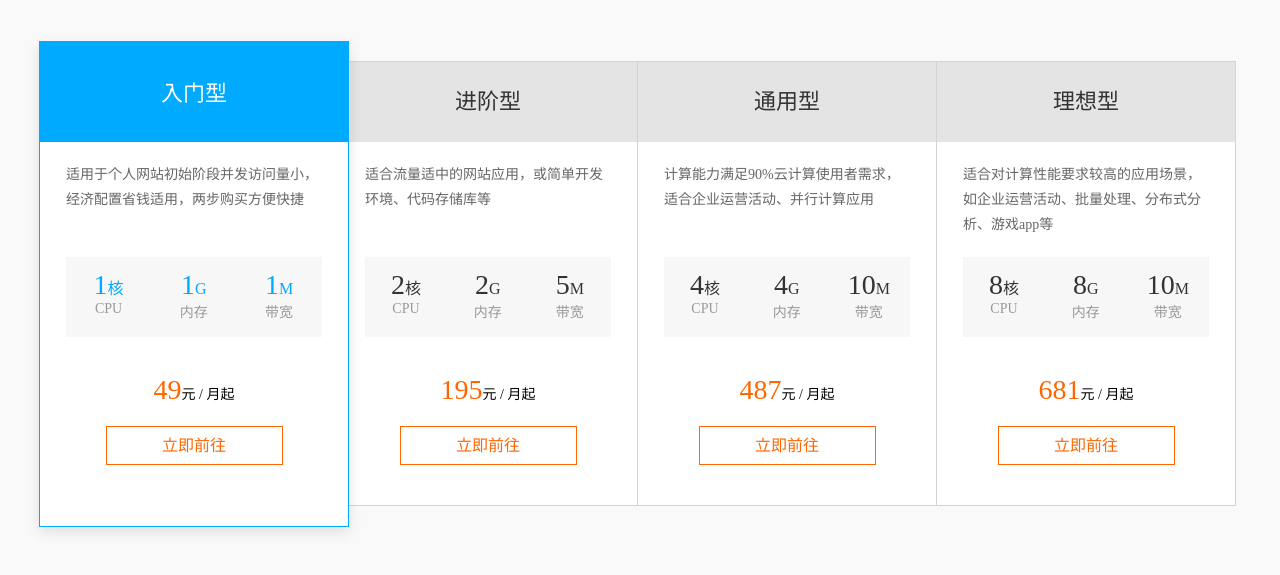
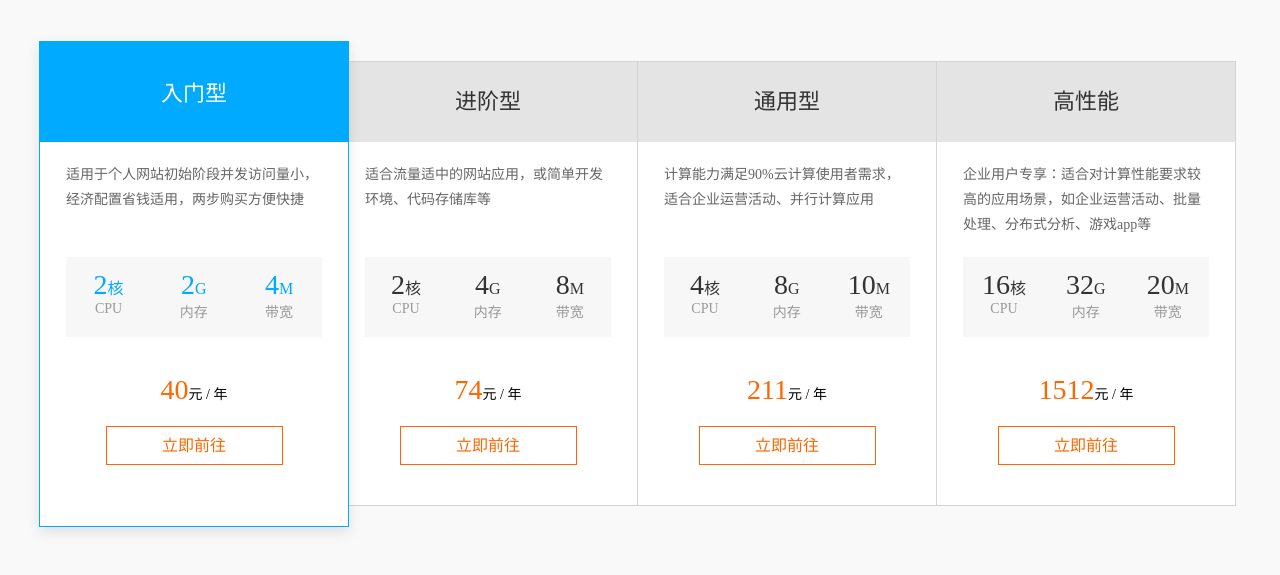
Before and after one commit to JesonChow/ifeidie, a plain HTML site: page index.html in a window 1280 px wide. Shown: the part 111-686 px from the top of the page. Drawn offline with Linux system fonts and the light colour scheme.

Commit message:
Add files via upload

```diff
--- a/index.html
+++ b/index.html
@@ -24,7 +24,7 @@
                             <div class=" clearfix">
                                 <div class="config-item">
                                     <div class="config">
-                                        1<span class="config-unit">核</span>
+                                        2<span class="config-unit">核</span>
                                     </div>
                                     <div class="config-sub">
                                         CPU
@@ -32,7 +32,7 @@
                                 </div>
                                 <div class="config-item">
                                     <div class="config">
-                                        1<span class="config-unit">G</span>
+                                        2<span class="config-unit">G</span>
                                     </div>
                                     <div class="config-sub">
                                         内存
@@ -40,7 +40,7 @@
                                 </div>
                                 <div class="config-item">
                                     <div class="config">
-                                        1<span class="config-unit">M</span>
+                                        4<span class="config-unit">M</span>
                                     </div>
                                     <div class="config-sub">
                                         带宽
@@ -48,10 +48,10 @@
                                 </div>
                             </div>
                             <div class="price-row">
-                                <span class="price">49</span>元 / 月起
+                                <span class="price">40</span>元 / 年
                             </div>
                             <div class="buy-button">
-                                <a href="#">立即前往</a>
+                                <a href="https://cloud.tencent.com/act/cps/redirect?redirect=1577&cps_key=e9121df8a110cf3933021ec687f39f76&from=console" target="_blank">立即前往</a>
                             </div>
                         </div>
                     </div>
@@ -76,7 +76,7 @@
                                 </div>
                                 <div class="config-item">
                                     <div class="config">
-                                        2<span class="config-unit">G</span>
+                                        4<span class="config-unit">G</span>
                                     </div>
                                     <div class="config-sub">
                                         内存
@@ -84,7 +84,7 @@
                                 </div>
                                 <div class="config-item">
                                     <div class="config">
-                                        5<span class="config-unit">M</span>
+                                        8<span class="config-unit">M</span>
                                     </div>
                                     <div class="config-sub">
                                         带宽
@@ -92,10 +92,10 @@
                                 </div>
                             </div>
                             <div class="price-row">
-                                <span class="price">195</span>元 / 月起
+                                <span class="price">74</span>元 / 年
                             </div>
                             <div class="buy-button">
-                                <a href="#">立即前往</a>
+                                <a href="https://cloud.tencent.com/act/cps/redirect?redirect=1577&cps_key=e9121df8a110cf3933021ec687f39f76&from=console" target="_blank">立即前往</a>
                             </div>
                         </div>
                     </div>
@@ -120,50 +120,6 @@
                                 </div>
                                 <div class="config-item">
                                     <div class="config">
-                                        4<span class="config-unit">G</span>
-                                    </div>
-                                    <div class="config-sub">
-                                        内存
-                                    </div>
-                                </div>
-                                <div class="config-item">
-                                    <div class="config">
-                                        10<span class="config-unit">M</span>
-                                    </div>
-                                    <div class="config-sub">
-                                        带宽
-                                    </div>
-                                </div>
-                            </div>
-                            <div class="price-row">
-                                <span class="price">487</span>元 / 月起
-                            </div>
-                            <div class="buy-button">
-                                <a href="#">立即前往</a>
-                            </div>
-                        </div>
-                    </div>
-                </div>
-                <div class="recommend-item">
-                    <div class="inner">
-                        <div class="title">
-                            理想型
-                        </div>
-                        <div class="box">
-                            <div class="desc">
-                                适合对计算性能要求较高的应用场景，如企业运营活动、批量处理、分布式分析、游戏app等
-                            </div>
-                            <div class=" clearfix">
-                                <div class="config-item">
-                                    <div class="config">
-                                        8<span class="config-unit">核</span>
-                                    </div>
-                                    <div class="config-sub">
-                                        CPU
-                                    </div>
-                                </div>
-                                <div class="config-item">
-                                    <div class="config">
                                         8<span class="config-unit">G</span>
                                     </div>
                                     <div class="config-sub">
@@ -180,10 +136,54 @@
                                 </div>
                             </div>
                             <div class="price-row">
-                                <span class="price">681</span>元 / 月起
+                                <span class="price">211</span>元 / 年
                             </div>
                             <div class="buy-button">
-                                <a href="#">立即前往</a>
+                                <a href="https://cloud.tencent.com/act/cps/redirect?redirect=1577&cps_key=e9121df8a110cf3933021ec687f39f76&from=console" target="_blank">立即前往</a>
+                            </div>
+                        </div>
+                    </div>
+                </div>
+                <div class="recommend-item">
+                    <div class="inner">
+                        <div class="title">
+                            高性能
+                        </div>
+                        <div class="box">
+                            <div class="desc">
+                                企业用户专享：适合对计算性能要求较高的应用场景，如企业运营活动、批量处理、分布式分析、游戏app等
+                            </div>
+                            <div class=" clearfix">
+                                <div class="config-item">
+                                    <div class="config">
+                                        16<span class="config-unit">核</span>
+                                    </div>
+                                    <div class="config-sub">
+                                        CPU
+                                    </div>
+                                </div>
+                                <div class="config-item">
+                                    <div class="config">
+                                        32<span class="config-unit">G</span>
+                                    </div>
+                                    <div class="config-sub">
+                                        内存
+                                    </div>
+                                </div>
+                                <div class="config-item">
+                                    <div class="config">
+                                        20<span class="config-unit">M</span>
+                                    </div>
+                                    <div class="config-sub">
+                                        带宽
+                                    </div>
+                                </div>
+                            </div>
+                            <div class="price-row">
+                                <span class="price">1512</span>元 / 年
+                            </div>
+                            <div class="buy-button">
+                                <a href="https://cloud.tencent.com/act/cps/redirect?redirect=1577&cps_key=e9121df8a110cf3933021ec687f39f76&from=console" target="_blank">立即前往</a>
                             </div>
                         </div>
                     </div>
```
